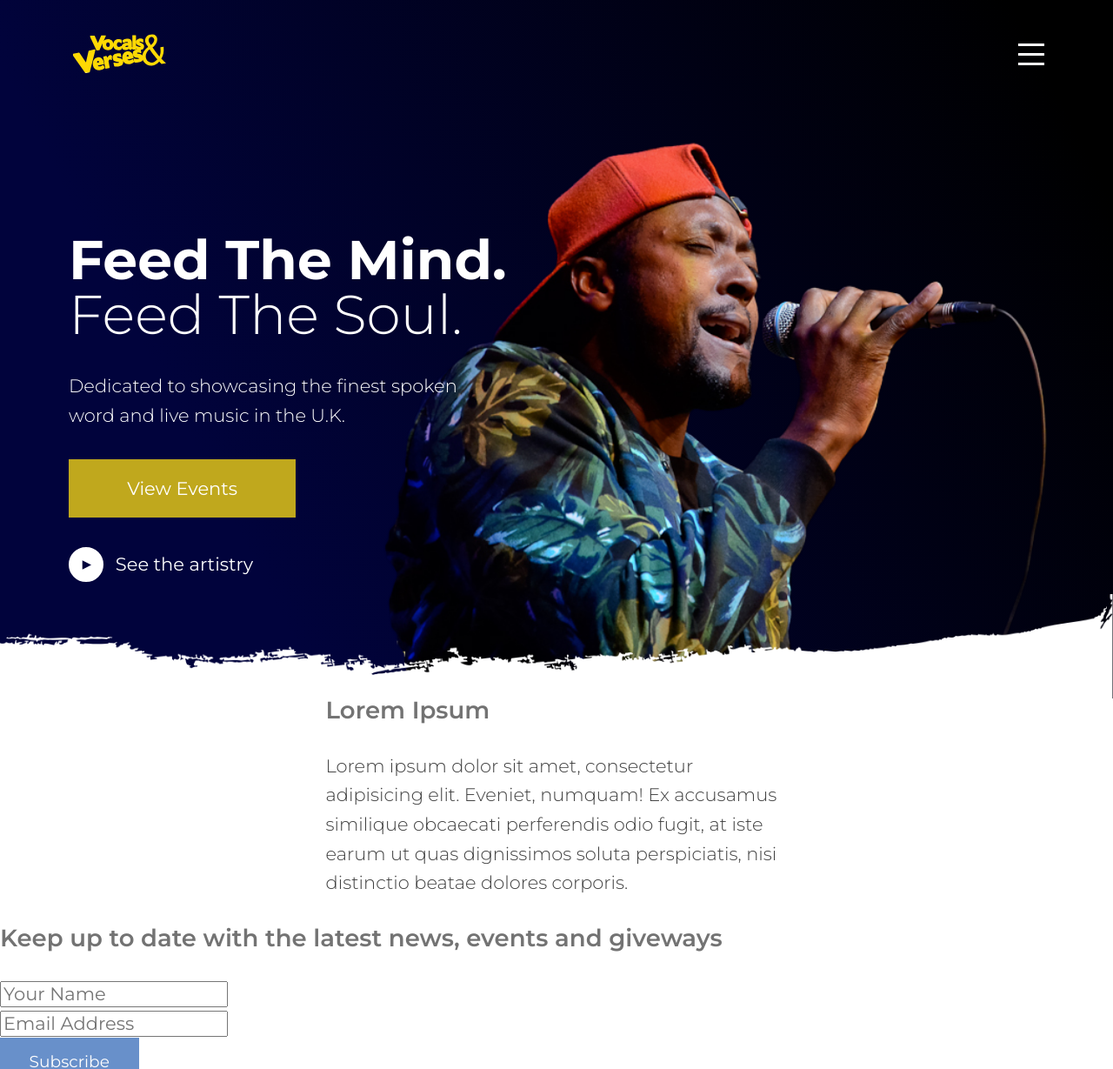
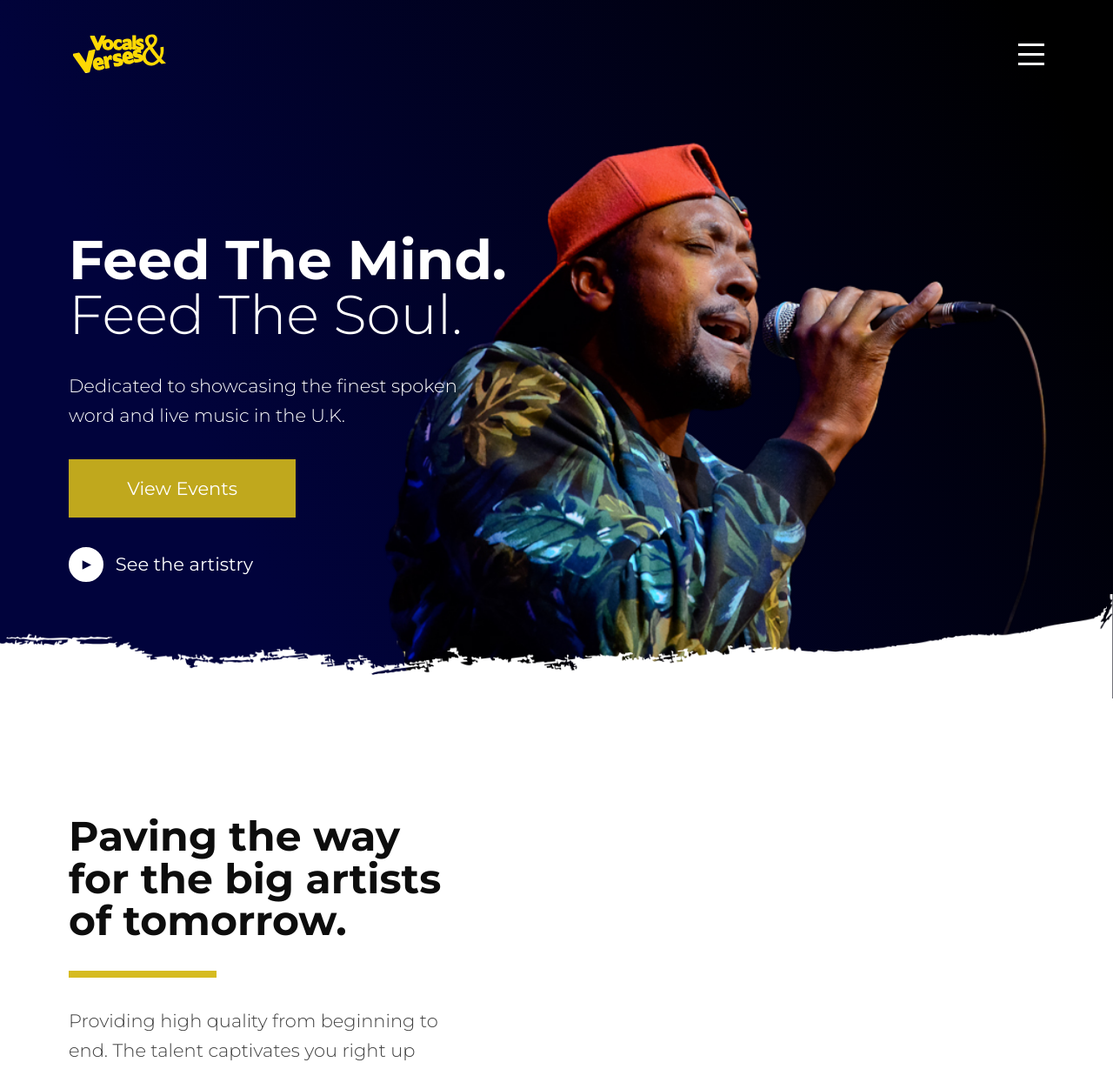
Before and after one commit to LloydBennett/vocalsandverses, a Jekyll site: the page built from index.html, in a window 1280 px wide. Shown: the top 1229 px of the page at 87% size. Built offline with Jekyll 4.4.1, drawn with Linux system fonts in a browser that asks for light colours; some of the changed text lies outside the part shown; grey boxes are pictures that could not be loaded.

Commit message:
write mark-up for why go sections

```diff
--- a/_includes/hero.html
+++ b/_includes/hero.html
@@ -1,4 +1,4 @@
-<section class="hero home-hero with-gradient">
+<section class="hero home-hero with-gradient section">
   {% include header.html %}
   <div class="container">
     <div class="row">
--- a/_sass/modules/_manifest.scss
+++ b/_sass/modules/_manifest.scss
@@ -1,7 +1,10 @@
 @import
       'buttons',
       'menu',
-      'hero'
+      'hero',
+      'section',
+      'why-go',
+      'divider'
 //       // 'artist-card',
 //       // 'posts',
 //       // 'modal',
--- a/index.html
+++ b/index.html
@@ -5,14 +5,56 @@
 layout: home
 ---
 
+<section class="why-go section">
+  <div class="container">
+    <div class="row">
+      <div class="col-sm-6 col-lg-5">
+        <h2>Paving the way for the big artists of tomorrow.</h2>
+        <span class="title-divider"></span>
+        <p>
+          Providing high quality from beginning to end. The talent captivates you right up until the final few minutes of the event.
+          For many artists our stage has been part of the journey to mainstream success; JP Cooper, Jacob Banks, Shakka, Cythnia Erivo
+          and Ray BLK, to name a few.
+        </p>
+      </div>
+      <div class="col-sm-6 col-lg-7">
+        <div class="thumbnail">
+          <img src="" alt="">
+        </div>
+      </div>
+    </div>
 
-<div class="container">
-  <div class="col-sm-6 col-sm-offset-3">
-    <h4>Lorem Ipsum</h4>
+    <div class="row">
+      <div class="col-sm-6 col-lg-7">
+        <div class="thumbnail">
+          <img src="" alt="">
+        </div>
+      </div>
+      <div class="col-sm-6 col-lg-5">
+        <h2>An event that stays with you longer than the bus ride home.</h2>
+        <span class="title-divider"></span>
+        <p>
+        An event that not only entertains, but also unearths and invigorates passion in the hearts of
+        those who attend, encouraging them to follow their own dreams as a result of being immersed in the artistry on stage.
+        </p>
+      </div>
+    </div>
+
+    <div class="row">
+      <div class="col-sm-6 col-lg-5">
+        <h2>Lorem Ipsum</h2>
+        <span class="title-divider"></span>
         <p>
           Lorem ipsum dolor sit amet, consectetur adipisicing elit. Eveniet, numquam!
           Ex accusamus similique obcaecati perferendis odio fugit, at iste earum ut quas
           dignissimos soluta perspiciatis, nisi distinctio beatae dolores corporis.
         </p>
       </div>
+      <div class="col-sm-6 col-lg-7">
+        <div class="thumbnail">
+          <img src="" alt="">
         </div>
+      </div>
+    </div>
+  </div>
+</section>
--- a/vocalsandverses.css
+++ b/vocalsandverses.css
@@ -1401,4 +1401,23 @@ body.menu-open {
   background-position: center top;
   background-attachment: fixed; }
 
+.section {
+  margin-bottom: 3.2rem; }
+  @media only screen and (min-width: 60em) {
+    .section {
+      margin-bottom: 6.4rem; } }
+
+.why-go .row {
+  margin-bottom: 1.6rem; }
+  @media only screen and (min-width: 60em) {
+    .why-go .row {
+      margin-bottom: 3.2rem; } }
+
+.title-divider {
+  display: block;
+  height: 8px;
+  width: 170px;
+  background-color: #d6bb20;
+  margin-bottom: 1.6rem; }
+
 /*# sourceMappingURL=vocalsandverses.css.map */
```
Also changed, not shown: _sass/modules/_divider.scss (added, +7 -0 lines), _sass/modules/_section.scss (added, +7 -0 lines), _sass/modules/_why-go.scss (added, +9 -0 lines), 5 other files. Lines whose indentation alone changed are shown as unchanged.
